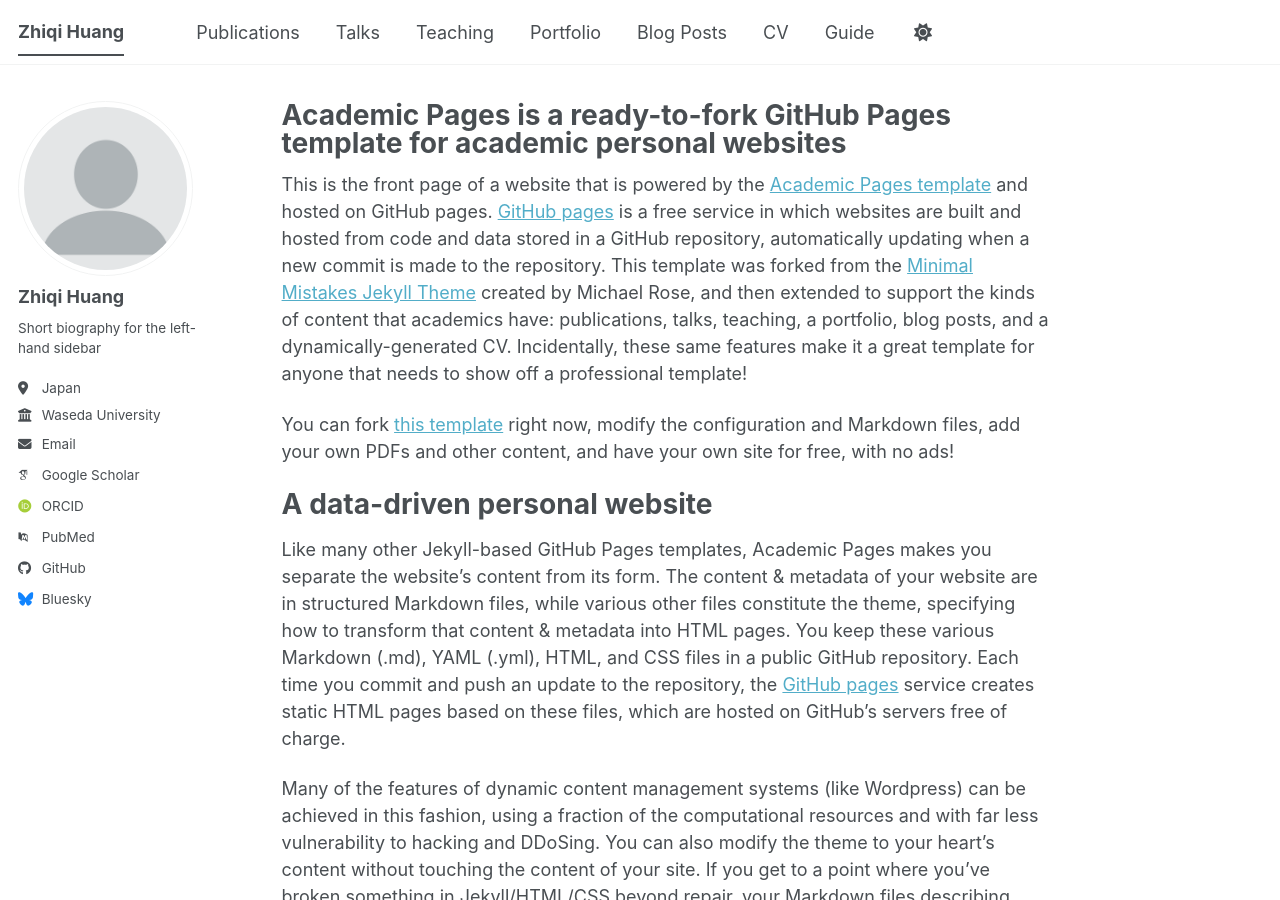
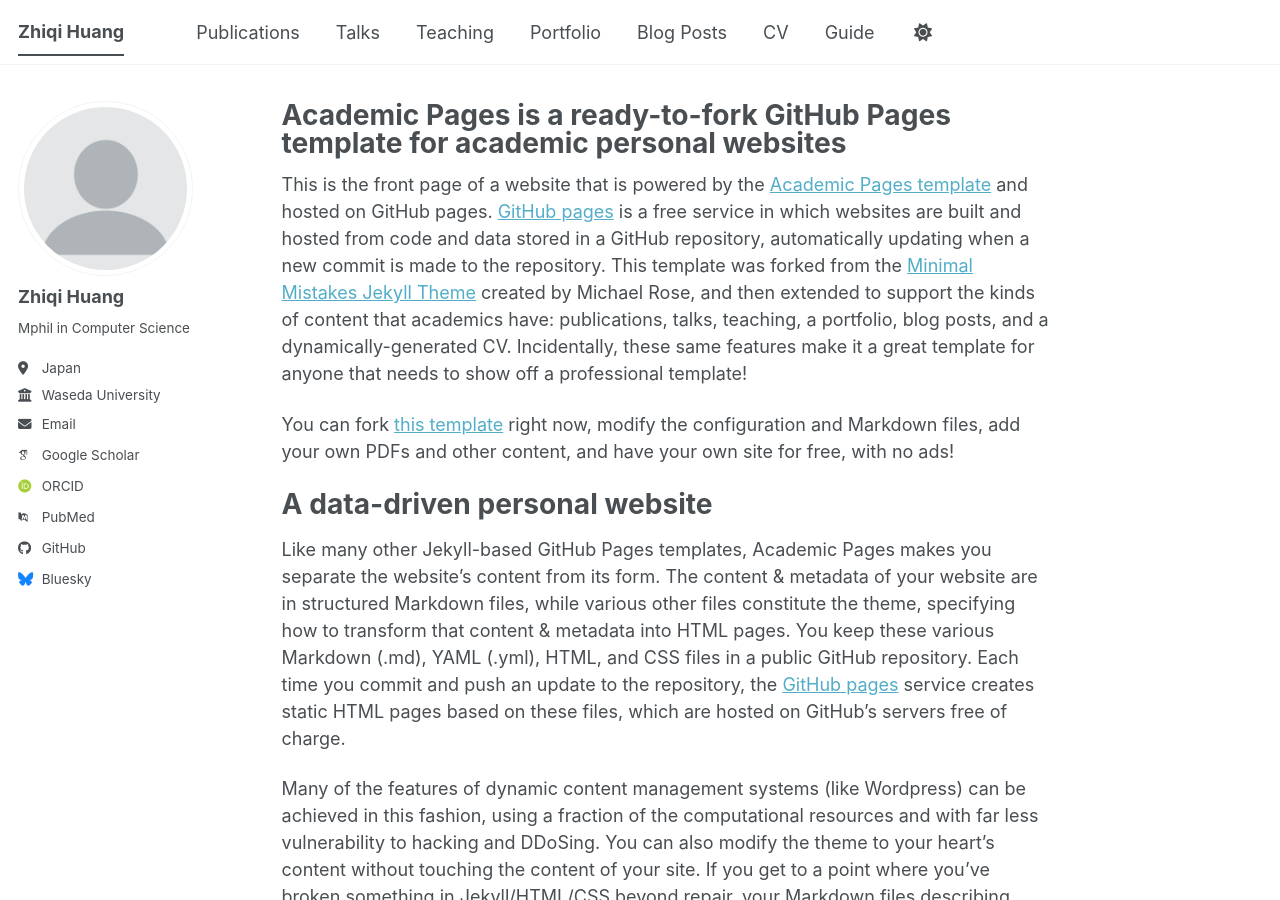
Before and after one commit to huang-zhiqi/huang-zhiqi.github.io, a Jekyll site: the page built from _pages/about.md, in a window 1280 px wide and 900 px high. Built offline with Jekyll 4.4.1, drawn with Linux system fonts in a browser that asks for light colours; some web fonts are replaced; a script bundle is joined from its source files by our own code; library files that are not in the unit come from our copies; some of the changed lines change nothing that is shown.

Commit message:
personal information and link

```diff
--- a/_config.yml
+++ b/_config.yml
@@ -26,7 +26,7 @@
   avatar           : "profile.png"
   name             : "Zhiqi Huang"
   pronouns         : # example: "she/her"
-  bio              : "Short biography for the left-hand sidebar"
+  bio              : "Mphil in Computer Science"
   location         : "Japan"
   employer         : "Waseda University"
   uri              : # URL
@@ -35,10 +35,10 @@
   # Academic websites
   academia         : # URL
   arxiv            : # URL - Update with the correct link to your profile
-  googlescholar    : "https://scholar.google.com/citations?user=PS_CX0AAAAAJ"
+  googlescholar    : "https://scholar.google.com/citations?user=xVY0MZYAAAAJ"
   inspire-hep      : # URL
   impactstory      : # URL
-  orcid            : "https://orcid.org/yourorcidurl"
+  orcid            : "https://orcid.org/0009-0006-6846-2422"
   semantic         : # URL
   ssrn             : # URL
   pubmed           : "https://www.ncbi.nlm.nih.gov/pubmed/?term=john+snow"
@@ -51,7 +51,7 @@
   bitbucket        : # Username - Update with your username on the site
   codepen          : # Username
   dribbble         : # Username
-  github           : "academicpages"
+  github           : "https://github.com/huang-zhiqi/"
   kaggle           : # Username
   stackoverflow    : # User number or user number and name (i.e., use "1" or "1/jeff-atwood")
 
```
